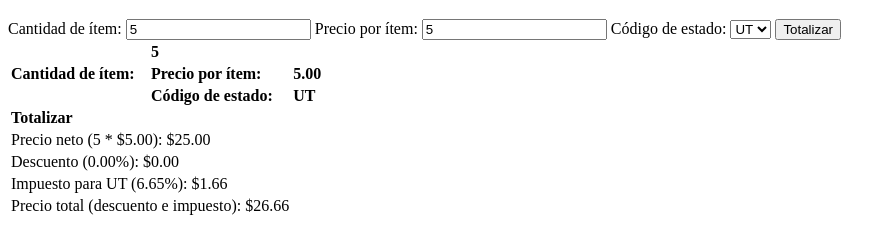
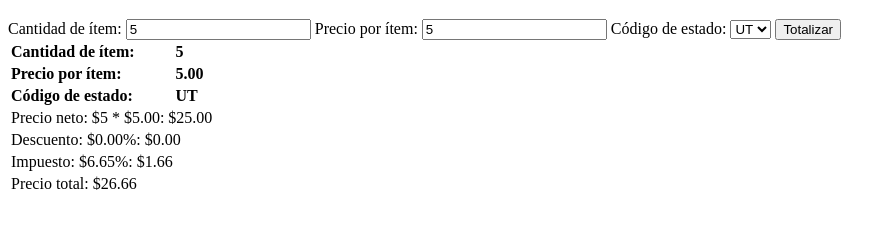
Before and after one commit to DoukeUCB/Totalizador, a website built with Parcel: page index.html in a window 1280 px wide. Both pictures are taken after typing "5", "5" into the empty fields and a click on the input "Totalizar". Shown: the part 61-312 px from the top of the page, without its empty margins (0-896 px from the left). Built offline with nearby package versions, Linux system fonts and the light colour scheme.

Commit message:
REFACTOR: Moving HTML code from presenter.js to index.html

```diff
--- a/index.html
+++ b/index.html
@@ -24,7 +24,38 @@
       <input type="submit" value="Totalizar" id="calculate-button" />
     </form>
 
-    <div id="result-div"></div>
+    <div id="result-div">
+      <table>
+        <thead>
+          <tr>
+            <td><b>Cantidad de ítem:</b></td>
+            <td><b id="result-quantity"></b></td>
+          </tr>
+          <tr>
+            <td><b>Precio por ítem:</b></td>
+            <td><b id="result-price"></b></td>
+          </tr>
+          <tr>
+            <td><b>Código de estado:</b></td>
+            <td><b id="result-state"></b></td>
+          </tr>
+        </thead>
+        <tbody>
+          <tr>
+            <td colspan="3">Precio neto: $<span id="result-net-price"></span></td>
+          </tr>
+          <tr>
+            <td colspan="3">Descuento: $<span id="result-discount"></span></td>
+          </tr>
+          <tr>
+            <td colspan="3">Impuesto: $<span id="result-tax"></span></td>
+          </tr>
+          <tr>
+            <td colspan="3">Precio total: $<span id="result-total-price"></span></td>
+          </tr>
+        </tbody>
+      </table>
+    </div>
 
     <script type="module" src="./src/presenter.js"></script>
   </body>
--- a/src/presenter.js
+++ b/src/presenter.js
@@ -1,81 +1,34 @@
 import { calculateNetPrice, calculateTotalPrice, calculateDiscount, calculateTax } from "./totalizador.js";
 
-// Seleccionar elementos del DOM
 const quantityInput = document.querySelector("#label-quantity");
 const priceInput = document.querySelector("#label-price");
 const stateInput = document.querySelector("#label-state");
 const form = document.querySelector("#form");
 const resultDiv = document.querySelector("#result-div");
 
-// Función para generar el HTML de la tabla de resultados
-const generateResultTable = (quantity, price, state, netPrice, discount, tax, totalPrice) => {
-  return `
-    <table>
-      <thead>
-        <tr>
-          <td rowspan="3"><b>Cantidad de ítem:</b></td>
-          <td><b>${quantity}</b></td>
-          <td rowspan="3"></td>
-        </tr>
-        <tr>
-          <td><b>Precio por ítem:</b></td>
-          <td><b>${price.toFixed(2)}</b></td>
-        </tr>
-        <tr>
-          <td><b>Código de estado:</b></td>
-          <td><b>${state}</b></td>
-        </tr>
-        <tr>
-          <td colspan="3"><b>Totalizar</b></td>
-        </tr>
-      </thead>
-      <tbody>
-        <tr>
-          <td colspan="3">Precio neto (${quantity} * $${price.toFixed(2)}): $${netPrice.toFixed(2)}</td>
-        </tr>
-        <tr>
-          <td colspan="3">Descuento (${(discount / netPrice * 100).toFixed(2)}%): $${discount.toFixed(2)}</td>
-        </tr>
-        <tr>
-          <td colspan="3">Impuesto para ${state} (${(calculateTax(1, state) * 100)}%): $${tax.toFixed(2)}</td>
-        </tr>
-        <tr>
-          <td colspan="3">Precio total (descuento e impuesto): $${totalPrice.toFixed(2)}</td>
-        </tr>
-      </tbody>
-    </table>
-  `;
-};
-
-// Función para manejar el evento submit del formulario
 const handleFormSubmit = (event) => {
   event.preventDefault();
 
-  // Obtener los valores de los inputs
   const quantity = Number(quantityInput.value);
   const price = Number(priceInput.value);
   const state = stateInput.value;
 
   try {
-    // Calcular el precio neto
     const netPrice = calculateNetPrice(quantity, price);
-
-    // Calcular el descuento
     const discount = calculateDiscount(netPrice);
-
-    // Calcular el impuesto
     const tax = calculateTax(netPrice - discount, state);
-
-    // Calcular el precio total
     const totalPrice = calculateTotalPrice(netPrice, state);
 
-    // Generar y mostrar la tabla de resultados
-    resultDiv.innerHTML = generateResultTable(quantity, price, state, netPrice, discount, tax, totalPrice);
+    document.querySelector("#result-quantity").textContent = quantity;
+    document.querySelector("#result-price").textContent = price.toFixed(2);
+    document.querySelector("#result-state").textContent = state;
+    document.querySelector("#result-net-price").textContent = `${quantity} * $${price.toFixed(2)}: $${netPrice.toFixed(2)}`;
+    document.querySelector("#result-discount").textContent = `${(discount / netPrice * 100).toFixed(2)}%: $${discount.toFixed(2)}`;
+    document.querySelector("#result-tax").textContent = `${(calculateTax(1, state) * 100).toFixed(2)}%: $${tax.toFixed(2)}`;
+    document.querySelector("#result-total-price").textContent = `${totalPrice.toFixed(2)}`;
   } catch (error) {
-    // Mostrar un mensaje de error si algo falla
     resultDiv.innerHTML = `<p style="color: red;">Error: ${error.message}</p>`;
   }
 };
 
-// Escuchar el evento submit del formulario
 form.addEventListener("submit", handleFormSubmit);
```
